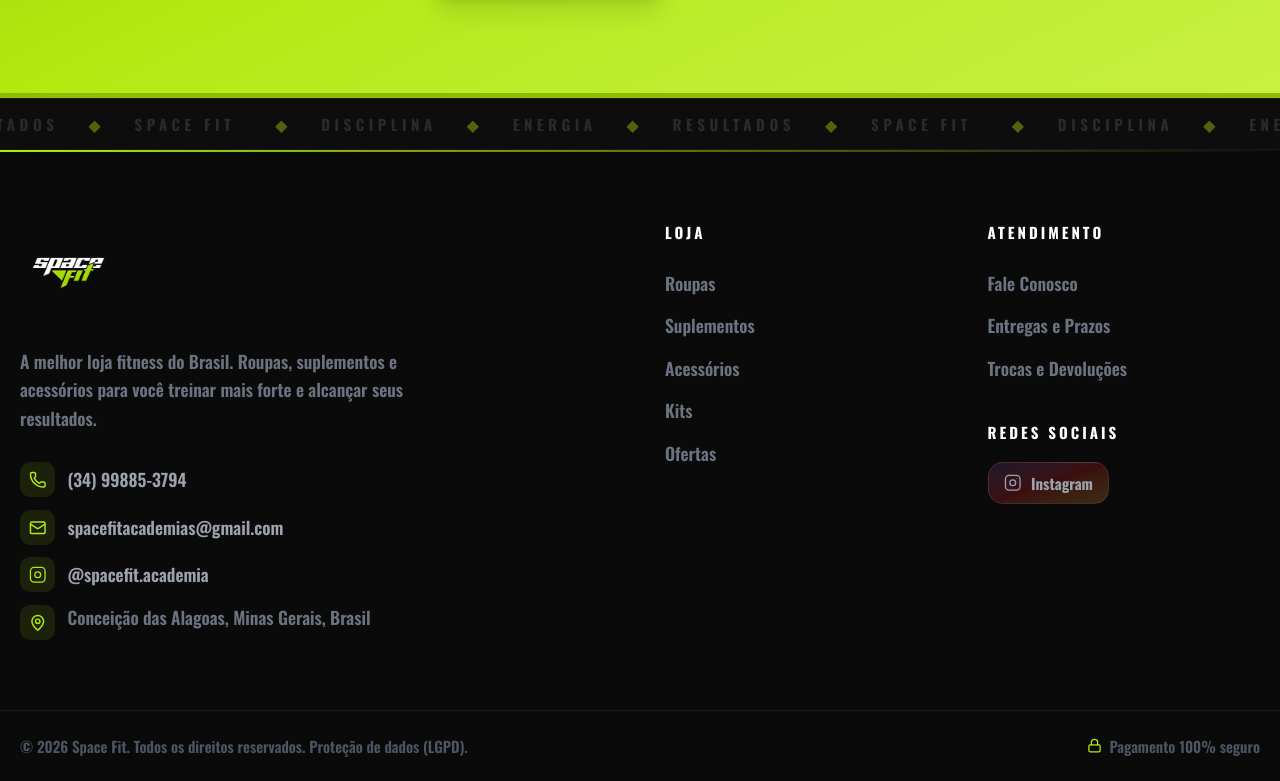
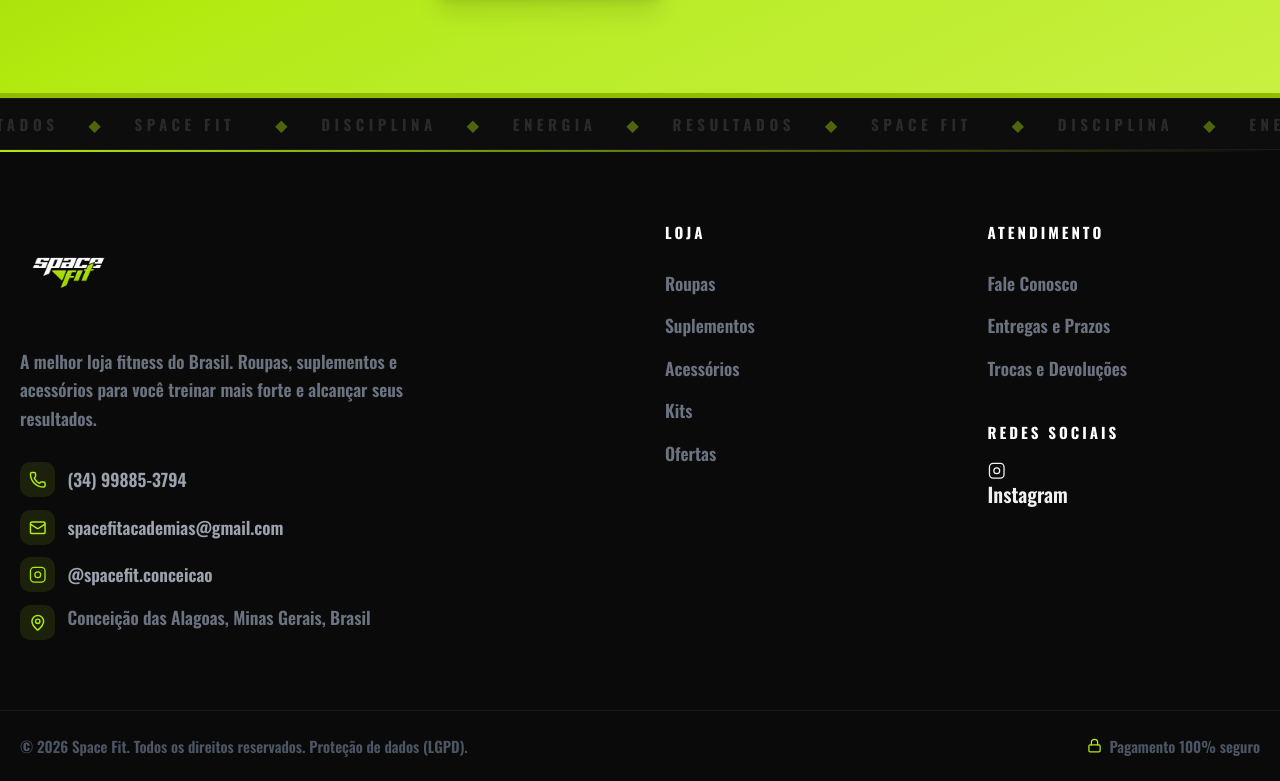
Before and after one commit to Loja-Space-Fit/Space-Fit, a Next.js app: page / in a window 1280 px wide. Shown: the part 3372-4153 px from the top of the page. Built offline with nearby package versions, Linux system fonts and the light colour scheme; no server answers; the database is empty.

Commit message:
feat: link do Instagram atualizado para @spacefit.conceicao

```diff
--- a/src/components/layout/Footer.tsx
+++ b/src/components/layout/Footer.tsx
@@ -72,7 +72,7 @@
               spacefitacademias@gmail.com
             </a>
             <a
-              href="https://instagram.com/spacefit.academia"
+              href="https://www.instagram.com/spacefit.conceicao/"
               target="_blank"
               rel="noopener noreferrer"
               className="flex items-center gap-2.5 text-sm text-[#9ca3af] hover:text-[#b2ea0f] transition-colors group"
@@ -80,7 +80,7 @@
               <span className="w-7 h-7 rounded-lg bg-[#b2ea0f]/10 flex items-center justify-center group-hover:bg-[#b2ea0f]/20 transition-colors">
                 <InstagramIcon className="w-3.5 h-3.5 text-[#b2ea0f]" />
               </span>
-              @spacefit.academia
+              @spacefit.conceicao
             </a>
             <div className="flex items-start gap-2.5 text-sm text-[#6b7280]">
               <span className="w-7 h-7 rounded-lg bg-[#b2ea0f]/10 flex items-center justify-center shrink-0">
@@ -137,10 +137,7 @@
           <div className="mt-8">
             <h3 className="text-white font-black mb-4 text-xs uppercase tracking-[0.2em]">Redes Sociais</h3>
             <a
-              href="https://instagram.com/spacefit.academia"
-              target="_blank"
-              rel="noopener noreferrer"
-              className="inline-flex items-center gap-2 px-3 py-2 rounded-xl bg-gradient-to-br from-[#833ab4]/20 via-[#fd1d1d]/20 to-[#fcb045]/20 border border-white/10 hover:border-[#b2ea0f]/40 text-[#9ca3af] hover:text-white transition-all text-xs font-bold"
+              href="https://www.instagram.com/spacefit.conceicao/"
             >
               <InstagramIcon className="w-3.5 h-3.5" />
               Instagram
```
